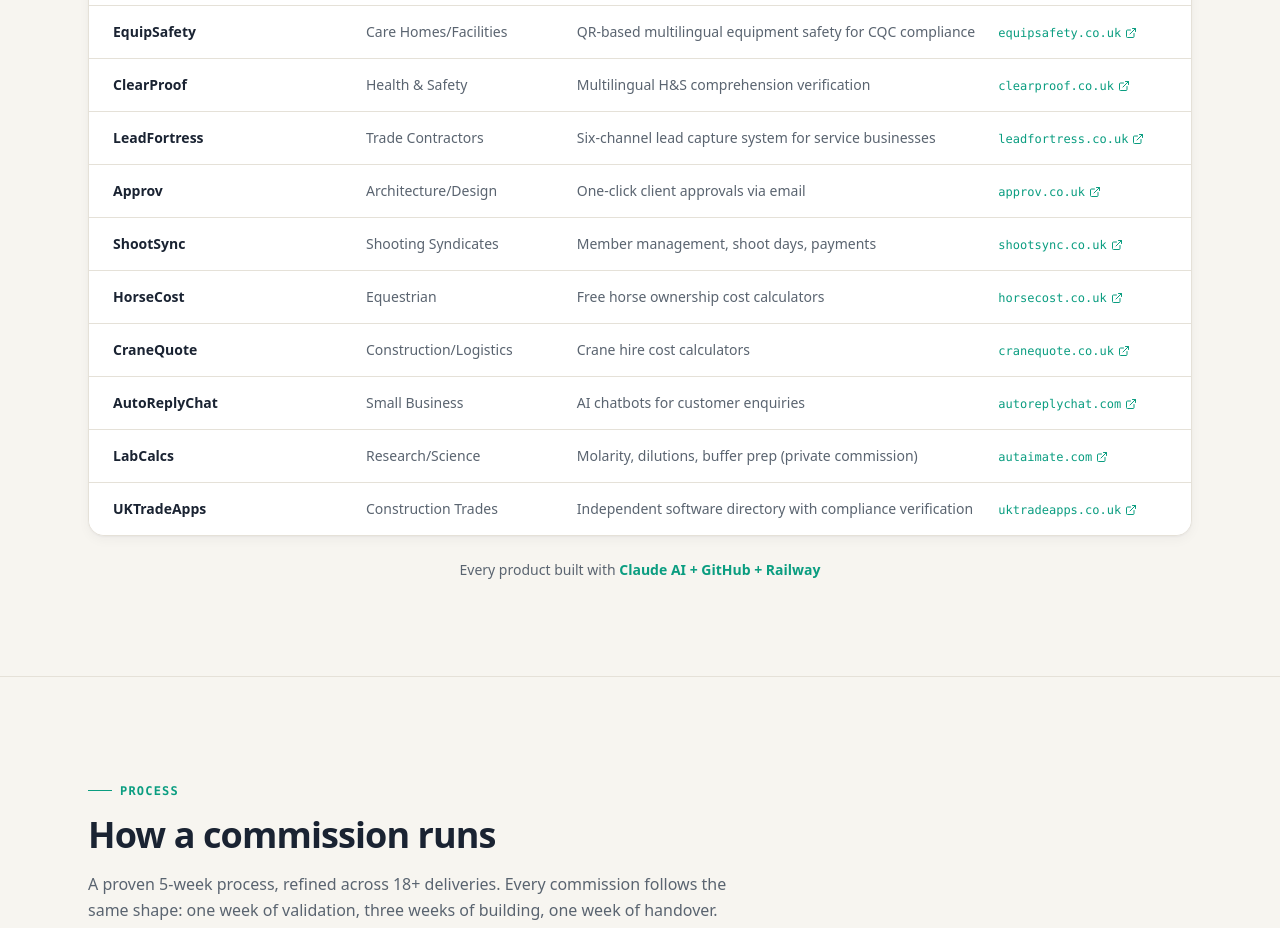
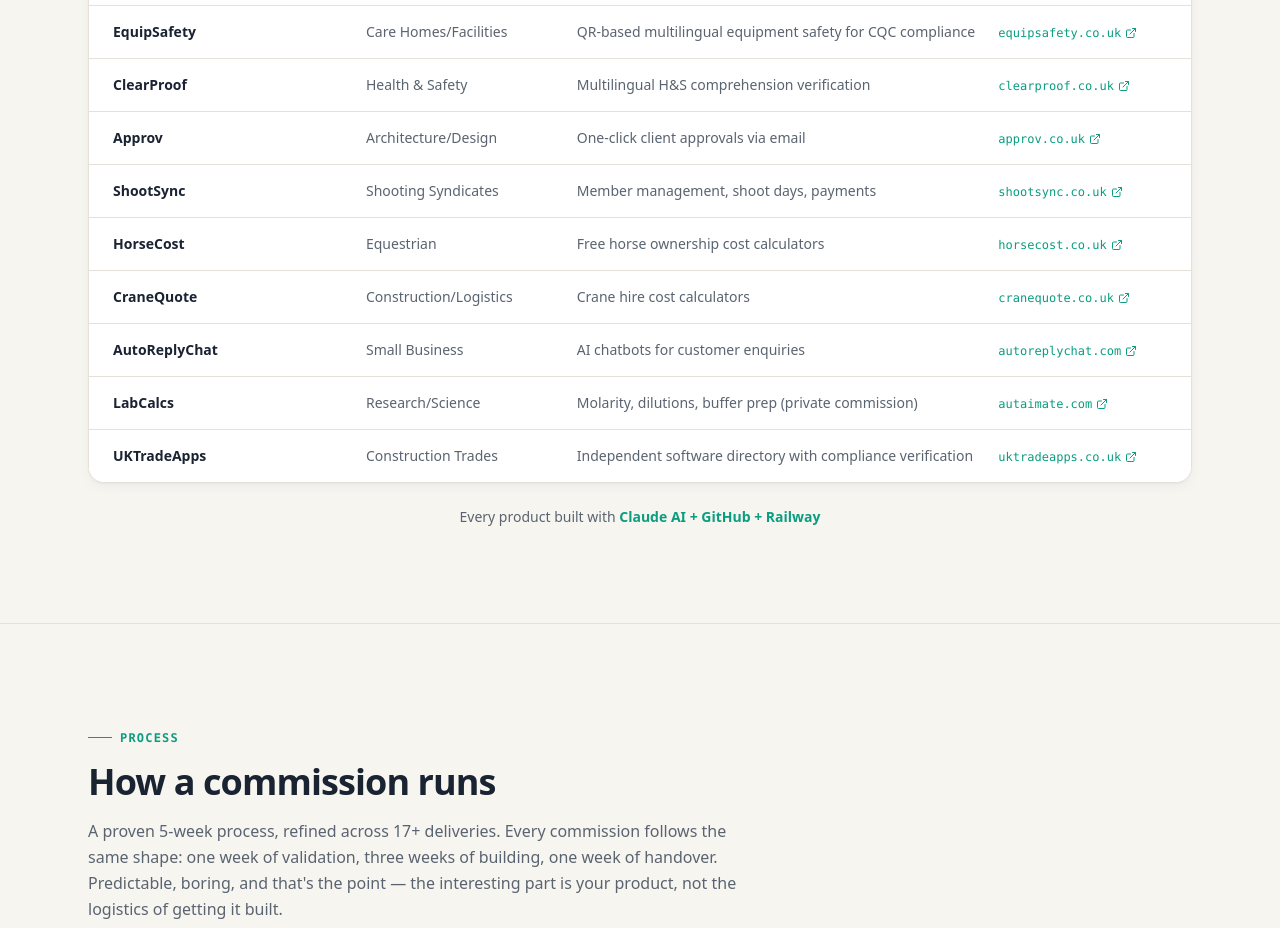
Before and after one commit to Agricog/autaimate, a React (Vite) app: page /micro-saas in a window 1280 px wide. Shown: the part 2940-3868 px from the top of the page. Built offline with nearby package versions, Linux system fonts and the light colour scheme; a web font is replaced by a local one.

Commit message:
Update MicroSaasContent.tsx

```diff
--- a/src/components/MicroSaasContent.tsx
+++ b/src/components/MicroSaasContent.tsx
@@ -41,7 +41,6 @@
   { name: 'WorkProof', industry: 'Electrical Compliance', desc: 'GPS-tagged, timestamped, tamper-proof evidence photos for NICEIC audits', url: 'https://workproof.co.uk' },
   { name: 'EquipSafety', industry: 'Care Homes/Facilities', desc: 'QR-based multilingual equipment safety for CQC compliance', url: 'https://equipsafety.co.uk' },
   { name: 'ClearProof', industry: 'Health & Safety', desc: 'Multilingual H&S comprehension verification', url: 'https://clearproof.co.uk' },
-  { name: 'LeadFortress', industry: 'Trade Contractors', desc: 'Six-channel lead capture system for service businesses', url: 'https://leadfortress.co.uk' },
   { name: 'Approv', industry: 'Architecture/Design', desc: 'One-click client approvals via email', url: 'https://approv.co.uk' },
   { name: 'ShootSync', industry: 'Shooting Syndicates', desc: 'Member management, shoot days, payments', url: 'https://shootsync.co.uk' },
   { name: 'HorseCost', industry: 'Equestrian', desc: 'Free horse ownership cost calculators', url: 'https://horsecost.co.uk' },
@@ -455,7 +454,7 @@
             How a commission runs
           </h2>
           <p className="text-base text-slate max-w-2xl leading-relaxed mb-4">
-            A proven 5-week process, refined across 18+ deliveries. Every commission follows the same shape:
+            A proven 5-week process, refined across 17+ deliveries. Every commission follows the same shape:
             one week of validation, three weeks of building, one week of handover. Predictable, boring, and
             that's the point — the interesting part is your product, not the logistics of getting it built.
           </p>
@@ -688,7 +687,7 @@
               {
                 icon: Clock,
                 title: 'Faster than traditional development',
-                text: 'Traditional software development takes 3–6 months and costs £30,000–£50,000 or more. A commission here delivers in roughly four weeks for £8,500–£18,500. Claude AI generates code in minutes rather than hours. With 18+ completed builds behind us, the fastest path from idea to deployed product has been mapped and optimised. AI-assisted development does not sacrifice quality — it eliminates the repetitive, time-consuming parts of development so more time is spent on the features that make your product unique.',
+                text: 'Traditional software development takes 3–6 months and costs £30,000–£50,000 or more. A commission here delivers in roughly four weeks for £8,500–£18,500. Claude AI generates code in minutes rather than hours. With 17+ completed builds behind us, the fastest path from idea to deployed product has been mapped and optimised. AI-assisted development does not sacrifice quality — it eliminates the repetitive, time-consuming parts of development so more time is spent on the features that make your product unique.',
                 stat: 'Traditional: 3–6 months, £30K–£50K → Here: ~4 weeks, £8.5K–£18.5K',
               },
               {
@@ -925,7 +924,7 @@
             <p className="text-base text-slate leading-relaxed">
               I'm 58. I spent 40 years in UK construction, trades, and business operations. Three years
               ago I couldn't write a line of code. Today Autaimate has{' '}
-              <strong className="text-ink font-semibold">18+ live products</strong> across wildly different
+              <strong className="text-ink font-semibold">17+ live products</strong> across wildly different
               industries — shooting syndicates, laboratories, architects, electricians, property inspectors,
               playground safety, close protection, independent restaurants, and more.
             </p>
@@ -934,7 +933,7 @@
               built over four decades of understanding real business problems, AI-assisted development using
               Claude to generate clean and maintainable code, a simple repeatable deployment process using
               GitHub and Railway that requires no terminal knowledge, and the pattern recognition that comes
-              from having done this 18+ times across wildly different industries.
+              from having done this 17+ times across wildly different industries.
             </p>
             <p className="text-base text-slate leading-relaxed">
               Each of those four elements compounds with every new commission. Your product benefits from
@@ -948,7 +947,7 @@
                 'Domain expertise — 40 years in real UK industries',
                 'AI-assisted development — Claude generates the code',
                 'Simple deployment — GitHub + Railway, no terminal',
-                'Pattern recognition — 18+ products across the portfolio',
+                'Pattern recognition — 17+ products across the portfolio',
               ].map((item, i) => (
                 <div key={i} className="flex items-center gap-3 text-sm text-ink">
                   <span className="w-2 h-2 rounded-full bg-teal flex-shrink-0" aria-hidden="true" />
```
